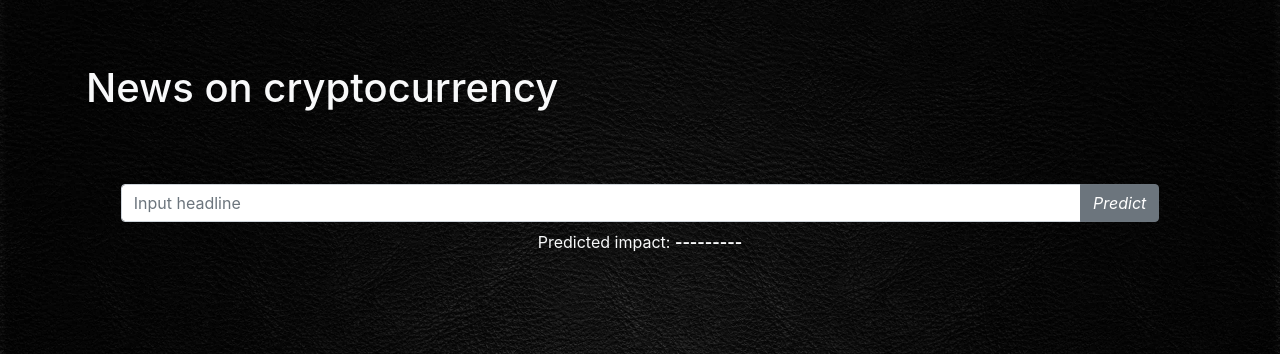
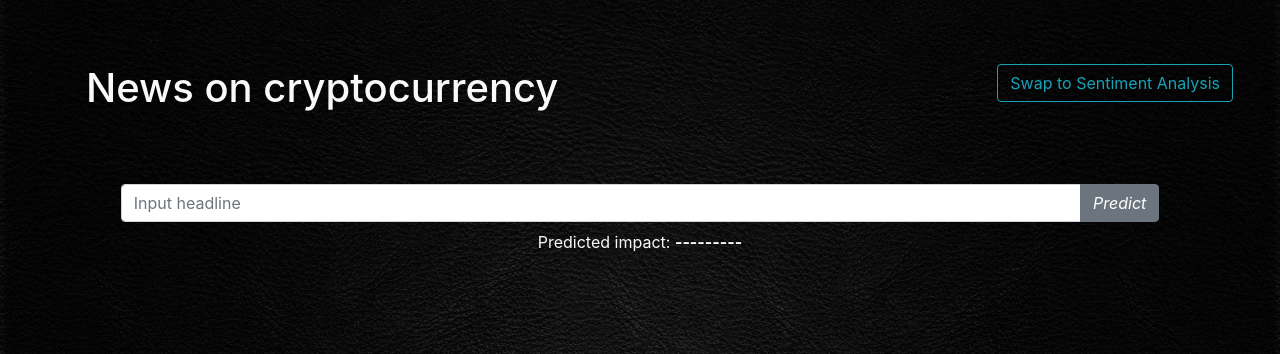
Before and after one commit to lamestshooter468/Stock_AI, a Flask app: page /viewNews in a window 1280 px wide. Shown: the part 66-420 px from the top of the page. Run offline with Flask 2, Linux system fonts and the light colour scheme; some libraries are stand-ins or nearby versions.

Commit message:
Swap to Sentiment Analysis button

```diff
--- a/templates/aboutUs.html
+++ b/templates/aboutUs.html
@@ -32,7 +32,7 @@
                 <br><br>While some investments respond positively to inflation, many do not.
                 <br><br>These investments can prepare you well for today's environment.
                 <br><br>The annual inflation rate hovered below 2.5% for the entire 2010s, but it increased to over 5% in summer 2021 is likely here to stay.  Average costs are rising significantly for the first time in many people's investing careers, and some investments will respond better than others.
-                <br><br>By using these model, you will be ready for continued inflation throughout the 2021s.
+                <br><br>By using these model, you will be ready for continued inflation throughout the 2022s.
                 </p>
 
             </div>
--- a/templates/includes/_adminNavbar.html
+++ b/templates/includes/_adminNavbar.html
@@ -10,7 +10,7 @@
 
     <li class="nav-item ml-3">
       <a class="{{ 'active border-active' if active_page == 'Admin News' else 'border-light' }} nav-link border rounded"
-      href="/viewNews">News</a>
+      href="/admin/news">News</a>
     </li>
     <li class="nav-item ml-3">
       <a class="{{ 'active border-active' if active_page == 'Feedback' else 'border-light' }} nav-link border rounded"
--- a/templates/viewNews.html
+++ b/templates/viewNews.html
@@ -5,6 +5,11 @@
 
 {% block content %}
 <!-- Put your html codes here! -->
+<div class="p-3 mr-3 text-light float-right">
+    <form action="/admin/refreshNews" method="post">
+        <button type="submit" class="btn btn-outline-info">Swap to Sentiment Analysis</button>
+    </form>
+</div>
 <div class="container p-3 my-5 text-light">
     <h1>News on cryptocurrency</h1>
 </div>
@@ -28,6 +33,7 @@ function predictInput(){
     })
 }
 </script>
+
 <div class="m-5">
     <div class="input-group" style="width:90%;margin:auto;">
         <input type="text" id="inputHeadline" class="form-control" placeholder="Input headline">
```
Also changed, not shown: 3 other files.
